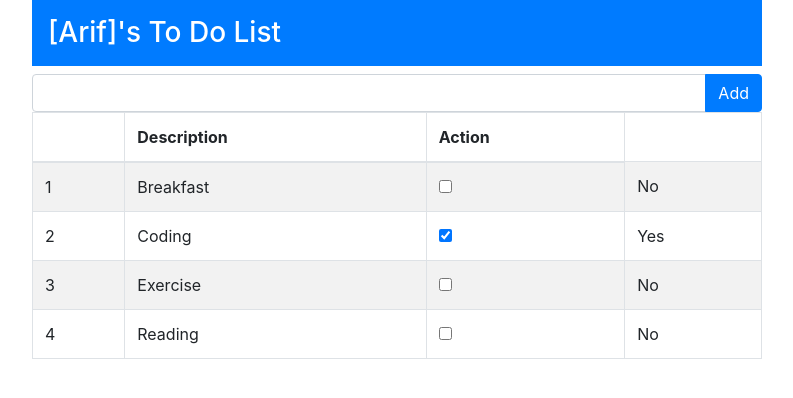
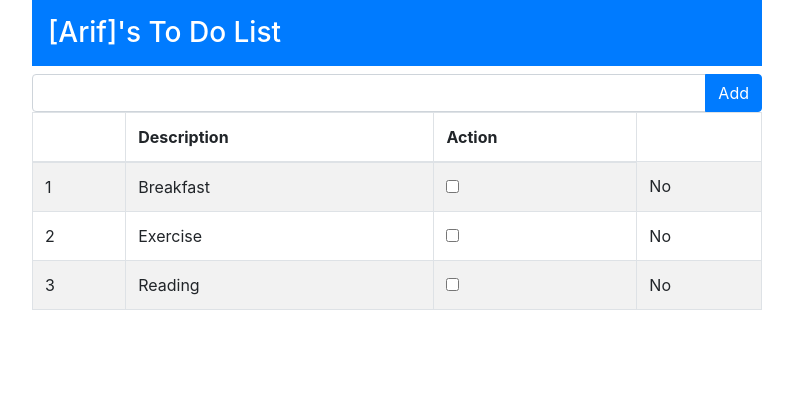
Before and after one commit to Arifdamar/Angular, an Angular app in the folder todoApp/: page / in a window 1280 px wide. Shown: the top 398 px of the page, without its empty margins (243-1036 px from the left). Built offline with nearby package versions, Linux system fonts and the light colour scheme.

Commit message:
Filtering model.items

```diff
--- a/todoApp/src/app/app.component.ts
+++ b/todoApp/src/app/app.component.ts
@@ -14,6 +14,6 @@ export class AppComponent {
   }
 
   getItems() {
-    return this.model.items;
+    return this.model.items.filter(item => item.action == false);
   }
 }
```
